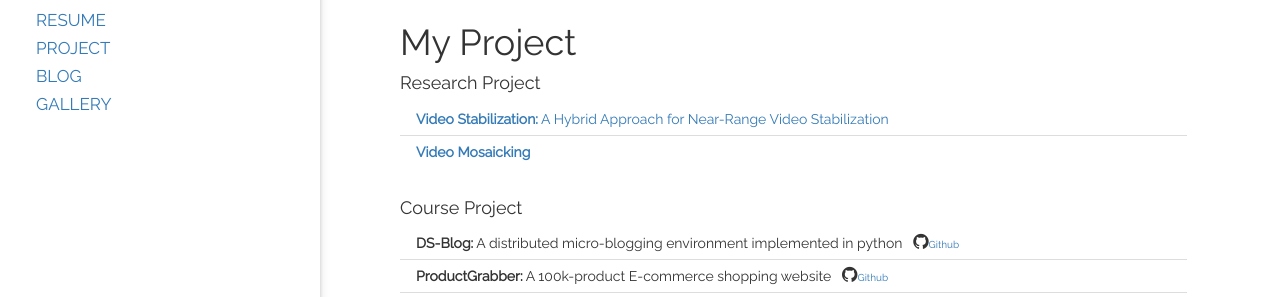
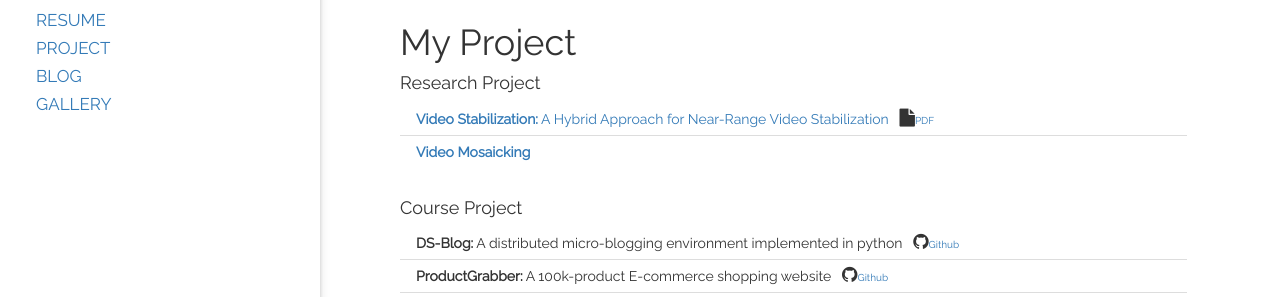
Before and after one commit to binhanxu/binhanxu.github.io, a Jekyll site: the page built from project/index.html, in a window 1280 px wide. Shown: the part 347-644 px from the top of the page. Built offline with Jekyll 4.4.1, drawn with Linux system fonts in a browser that asks for light colours.

Commit message:
update project1

```diff
--- a/project/index.html
+++ b/project/index.html
@@ -6,7 +6,9 @@
 	<h4>Research Project</h4>
 	<ul class="w3-ul">
 	   <li class="my-list"><a href="/project/project1.html"><strong>Video Stabilization:</strong> A Hybrid Approach for Near-Range Video
-Stabilization</a></li>
+Stabilization</a>
+       &nbsp <i class="fa fa-file w3-large my-icon"><a href="http://ieeexplore.ieee.org/xpl/login.jsp?tp=&amp;arnumber=7457352&amp;url=http%3A%2F%2Fieeexplore.ieee.org%2Fxpls%2Fabs_all.jsp%3Farnumber%3D7457352">PDF</a></i></li>
+	   </li>
 	   <li class="my-list"><a href="/project/project2.html"><strong>Video Mosaicking</strong></a></li>
 	</ul>
 
```
